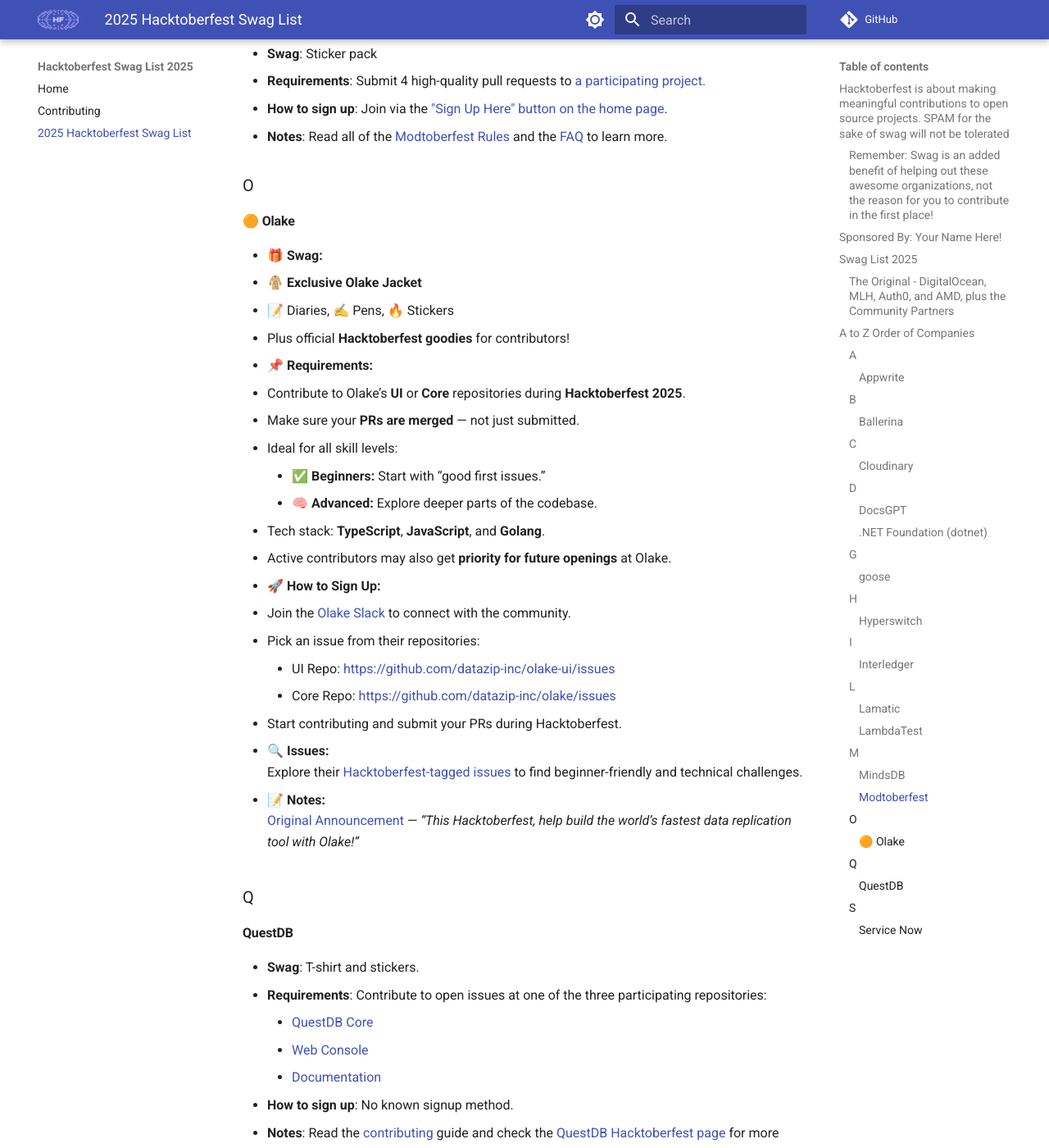
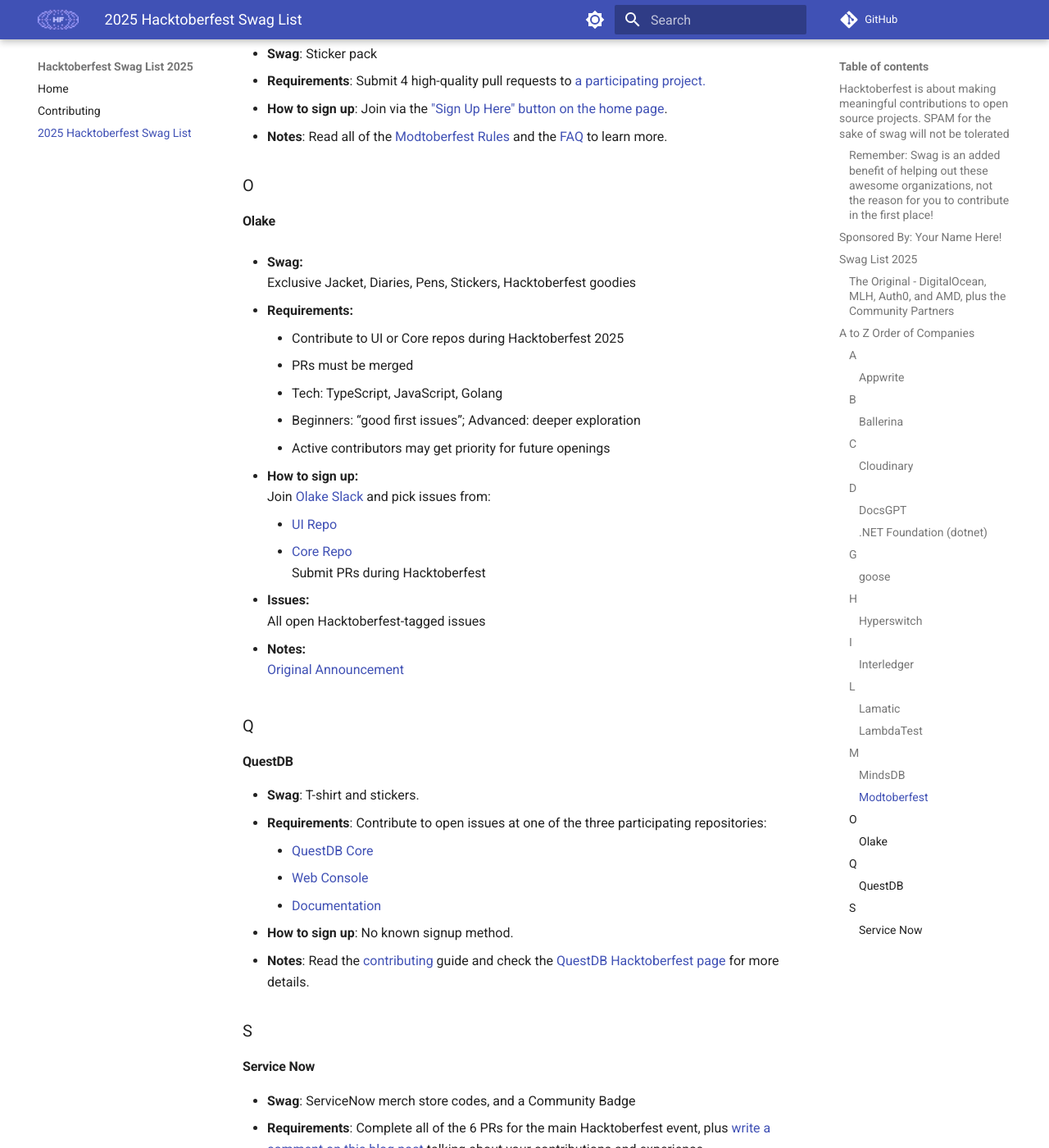
Before and after one commit to crweiner/hacktoberfest-swag-list, an MkDocs documentation site: the page built from docs/list.md, in a window 1280 px wide and 1400 px high, scrolled down 5624 px. Shown: the whole window at 82% size. Built offline with MkDocs 1.6.1 and Material for MkDocs 9.7.7, drawn with Linux system fonts in a browser that asks for light colours; plug-ins that fetch from the network failed and are left out; comment, search, counter and statistics services are not loaded.

Commit message:
docs: update Olake entry to follow Hacktoberfest 2025 Swag List guidelines

```diff
--- a/docs/list.md
+++ b/docs/list.md
@@ -172,34 +172,30 @@
 
 ### O
 
-#### 🟠 Olake
+#### Olake
 
-- **🎁 Swag:**
-  - 🧥 **Exclusive Olake Jacket**
-  - 📝 Diaries, ✍️ Pens, 🔥 Stickers
-  - Plus official **Hacktoberfest goodies** for contributors!
+- **Swag:**
+  Exclusive Jacket, Diaries, Pens, Stickers, Hacktoberfest goodies
 
-- **📌 Requirements:**
-  - Contribute to Olake’s **UI** or **Core** repositories during **Hacktoberfest 2025**.
-  - Make sure your **PRs are merged** — not just submitted.
-  - Ideal for all skill levels:
-    - ✅ **Beginners:** Start with “good first issues.”
-    - 🧠 **Advanced:** Explore deeper parts of the codebase.
-  - Tech stack: **TypeScript**, **JavaScript**, and **Golang**.
-  - Active contributors may also get **priority for future openings** at Olake.
+- **Requirements:**
+    - Contribute to UI or Core repos during Hacktoberfest 2025
+    - PRs must be merged
+    - Tech: TypeScript, JavaScript, Golang
+    - Beginners: “good first issues”; Advanced: deeper exploration
+    - Active contributors may get priority for future openings
 
-- **🚀 How to Sign Up:**
-  1. Join the [Olake Slack](https://olake.io/slack/) to connect with the community.
-  2. Pick an issue from their repositories:
-     - UI Repo: [https://github.com/datazip-inc/olake-ui/issues](https://github.com/datazip-inc/olake-ui/issues)
-     - Core Repo: [https://github.com/datazip-inc/olake/issues](https://github.com/datazip-inc/olake/issues)
-  3. Start contributing and submit your PRs during Hacktoberfest.
+- **How to sign up:**
+  Join [Olake Slack](https://olake.io/slack/) and pick issues from:
+    - [UI Repo](https://github.com/datazip-inc/olake-ui/issues)
+    - [Core Repo](https://github.com/datazip-inc/olake/issues)
+  Submit PRs during Hacktoberfest
 
-- **🔍 Issues:**
-  Explore their [Hacktoberfest-tagged issues](https://github.com/crweiner/hacktoberfest-swag-list/issues/1015) to find beginner-friendly and technical challenges.
+- **Issues:**
+  All open Hacktoberfest-tagged issues
 
-- **📝 Notes:**
-  [Original Announcement](https://twitter.com/_olake) — _“This Hacktoberfest, help build the world’s fastest data replication tool with Olake!”_
+- **Notes:**
+  [Original Announcement](https://twitter.com/_olake)
+
 
 ### Q
 
```
